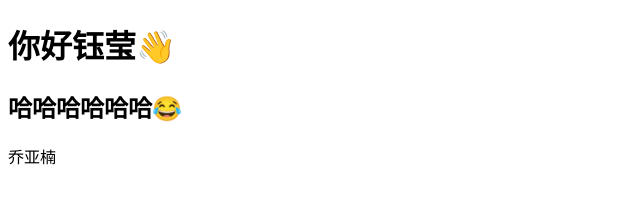
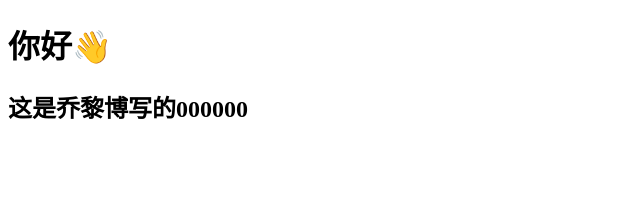
Before and after one commit to zyy7410/EggieWeb, a plain HTML site: page index.html in a window 1280 px wide. Shown: the whole page, without its empty margins (0-640 px from the left). Drawn offline with Linux system fonts and the light colour scheme.

Commit message:
Revert "修改HTML"
This reverts commit 843d8a7d12ecef6ef1805fd583fb6746b424abba.

```diff
--- a/index.html
+++ b/index.html
@@ -4,10 +4,7 @@
 	<title>家庭管理</title>
 </head>
 <body>
-
-<h1>你好钰莹👋</h1>
-<h2>哈哈哈哈哈哈😂</h2>
-<p>乔亚楠</p>
-
+<h1>你好👋</h1>
+<h2>这是乔黎博写的000000</h2>
 </body>
 </html>
```
